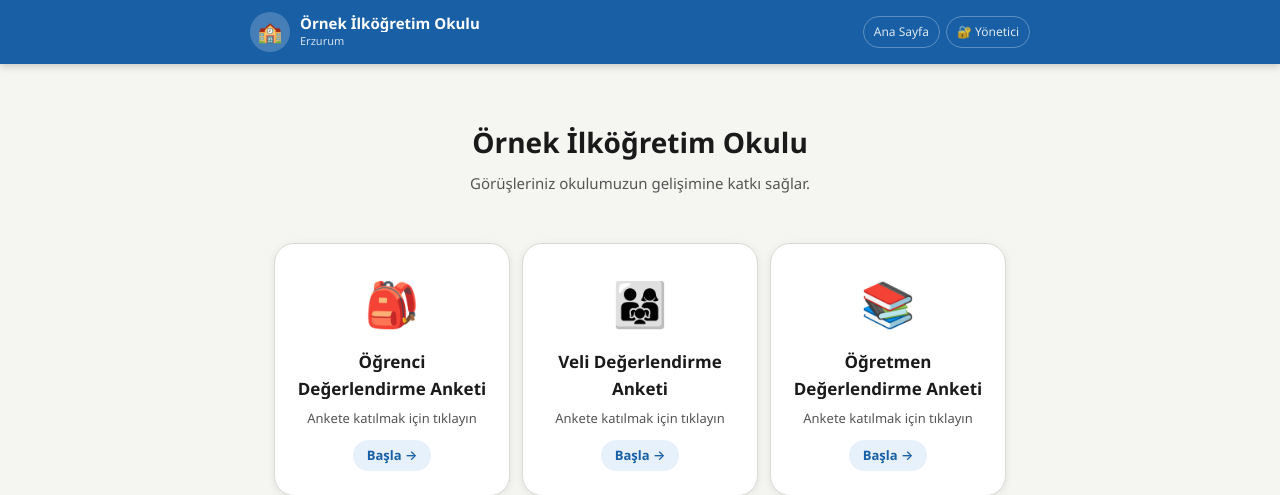
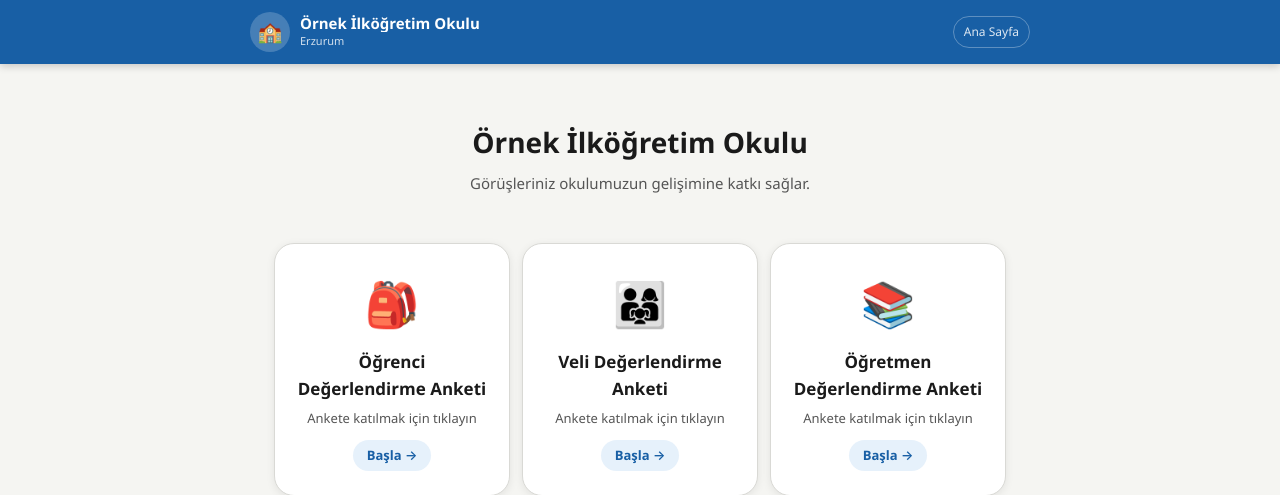
Before and after one commit to nasyarmansur-maker/2071-Anket, a Flask app: page / in a window 1280 px wide. Shown: the top 495 px of the page. Run offline with Flask 3, Linux system fonts and the light colour scheme; data comes from the database, SQL or seed files in the repository.

Commit message:
Add files via upload

```diff
--- a/templates/base.html
+++ b/templates/base.html
@@ -23,7 +23,6 @@
     </a>
     <nav class="header-nav">
       <a href="/" class="header-link">Ana Sayfa</a>
-      <a href="/admin" class="header-link">🔐 Yönetici</a>
     </nav>
   </div>
 </header>
```
